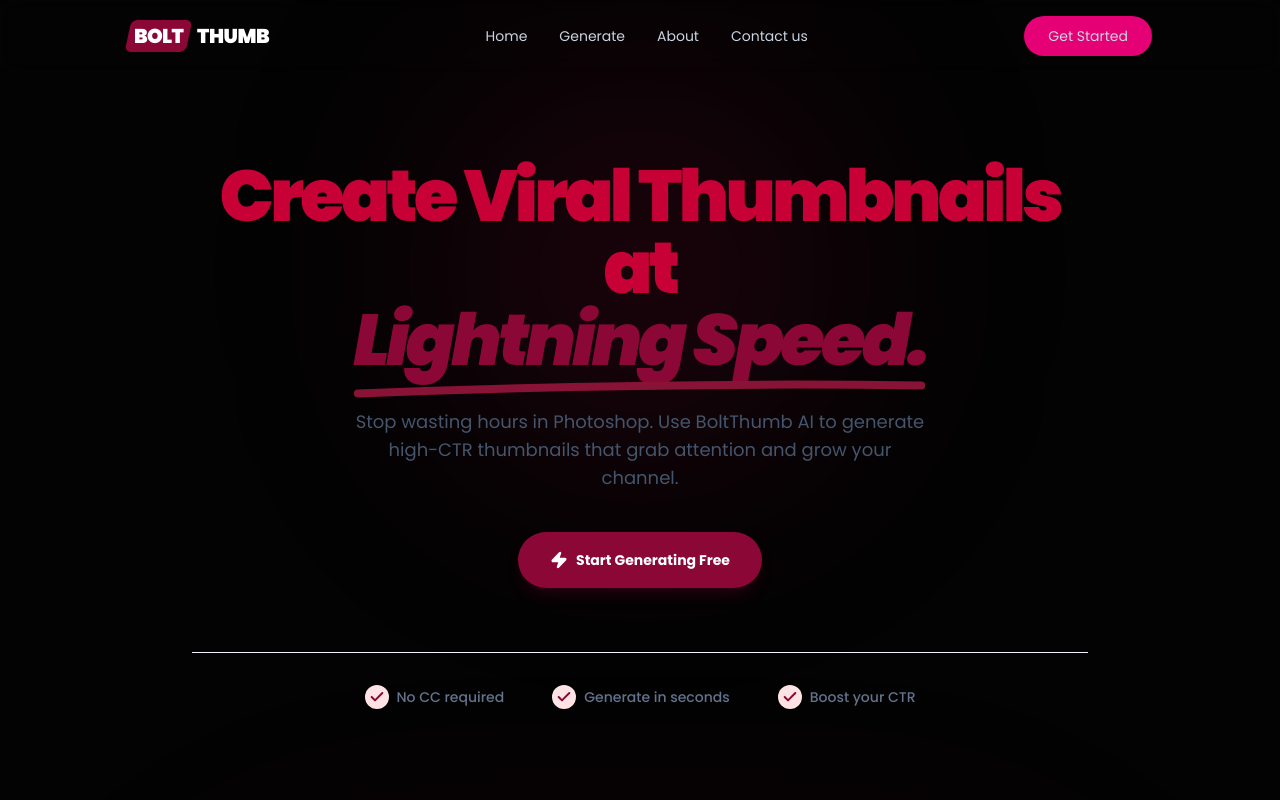
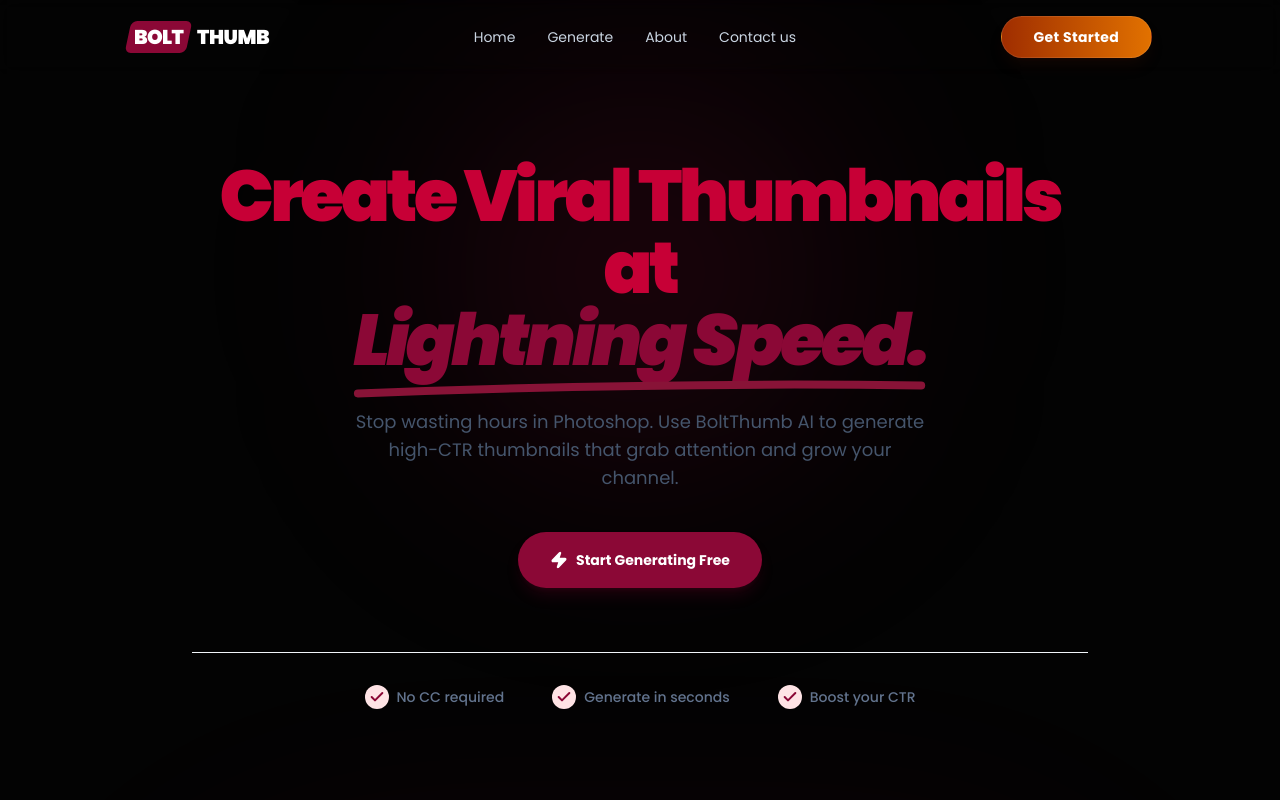
Before and after one commit to chanakaekanayaka/BoltThumb, a React (Vite) app in the folder client/: page / in a window 1280 px wide. Shown: the top 800 px of the page. Built offline with nearby package versions, Linux system fonts and the light colour scheme; no server answers.

Commit message:
Button styles modified✏️

```diff
--- a/client/src/components/Navbar.tsx
+++ b/client/src/components/Navbar.tsx
@@ -54,8 +54,24 @@
                         </div>
 
                     ) : (
-                        <button onClick={()=>navigate('/login')} className="hidden md:block px-6
-                         py-2.5 bg-pink-600 hover:bg-pink-700 active:scale-95 transition-all rounded-full">
+                        <button onClick={()=>navigate('/login')} className="/* Layout & Visibility */
+  hidden md:inline-flex items-center justify-center px-8 py-2.5 rounded-full
+
+  /* Typography */
+  text-sm font-bold tracking-wide text-white
+
+  /* Modern Orange Gradient - Shifting from Deep Orange to Amber */
+  bg-gradient-to-r from-orange-800 to-amber-600
+  hover:from-orange-700 hover:to-amber-200
+
+  /* Shadow & Glow - Makes the button pop against dark backgrounds */
+  shadow-lg shadow-orange-950/20
+  hover:shadow-orange-500/40
+
+  /* Interaction & Feedback */
+  transition-all duration-300 ease-out
+  active:scale-95
+  border border-white/10">
                          Get Started
                         </button>
 
@@ -82,8 +98,8 @@
 
 
                 <button onClick={() => setIsOpen(false)} className="active:ring-3 active:ring-white
-                 aspect-square size-10 p-1 items-center justify-center bg-pink-600
-                  hover:bg-pink-700 transition text-white rounded-md flex">
+                 aspect-square size-10 p-1 items-center justify-center bg-orange-500
+                  hover:bg-orange-700 transition text-white rounded-md flex">
                     <XIcon />
                 </button>
             </div>
```
